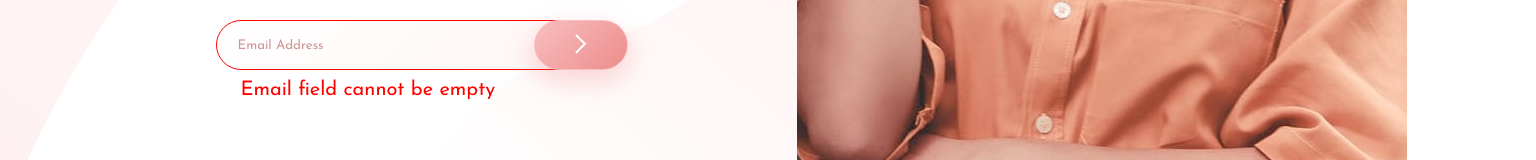
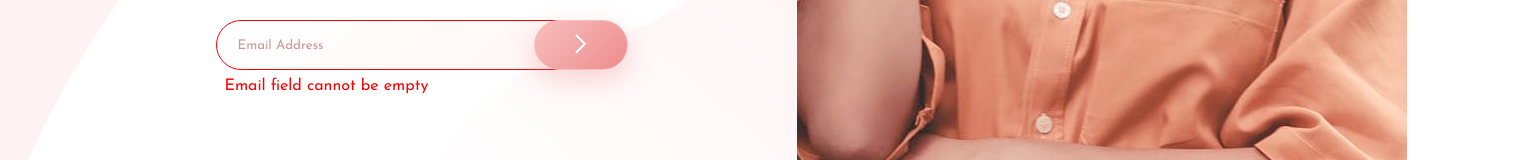
Before and after one commit to ahmedsaliuGit/base-apparel, a plain HTML site: page index.html in a window 1536 px wide. Both pictures are taken after a click on the button 580 px from the left and 620 px from the top of the page. Shown: the part 575-735 px from the top of the page. Drawn offline with Linux system fonts and the light colour scheme.

Commit message:
add error class to media query

```diff
--- a/styles.css
+++ b/styles.css
@@ -203,4 +203,9 @@ input::placeholder {
   .custom-field label {
     height: 50px;
   }
+
+  .error {
+    padding: 0.5em;
+    font-size: 1rem;
+  }
 }
```
